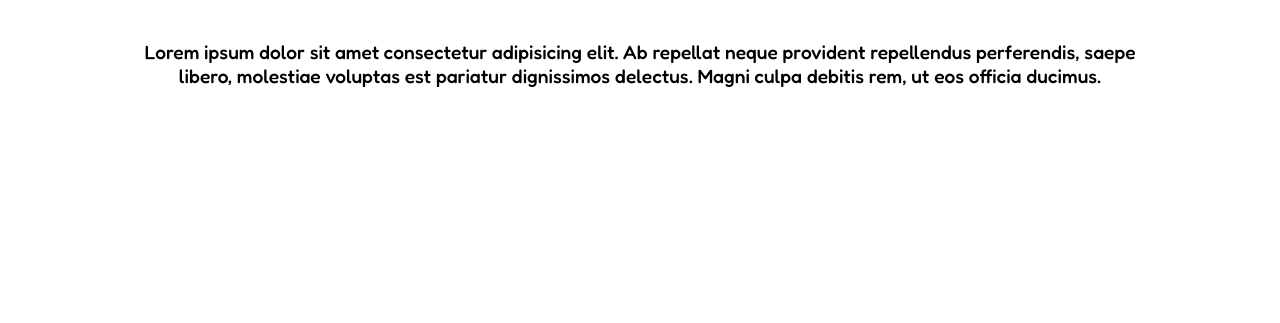
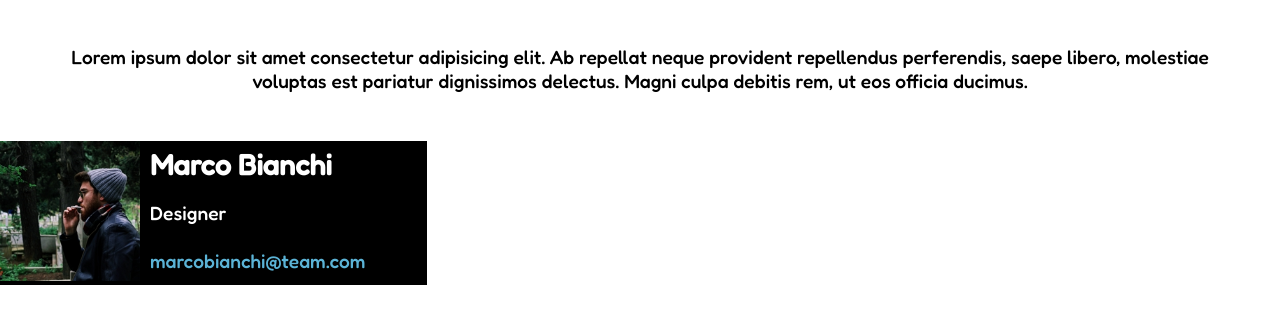
Before and after one commit to Deltafortal/html-css-float-cards, a plain HTML site: page index.html in a window 1280 px wide. Shown: the part 93-416 px from the top of the page. Drawn offline with Linux system fonts and the light colour scheme; a web font is replaced by a local one.

Commit message:
Added first card

```diff
--- a/css/style.css
+++ b/css/style.css
@@ -15,15 +15,21 @@
 
 /* Utilities */
 
+.clearfix::after {
+    content: '';
+    display: table;
+    clear: both
+}
 
 /* Body and container */
 
 body {
     font-family: 'Fredoka', sans-serif;
+    font-size: 1.2rem;
 }
 
 .container {
-    max-width: 1080px;
+    max-width: 1600px;
     margin:auto;
     text-align: center;
 }
@@ -37,6 +43,32 @@ h1 {
 }
 
 p {
-    font-size: 1.2rem;
-    margin: 2.7rem;
+    margin: 3rem;
 }
+
+
+/* main */
+
+.card {
+    color:white;
+    background-color: black;
+    width: calc(100% / 3);
+    line-height: 3rem;
+    text-align: left;
+
+}
+
+h2 {
+    vertical-align: middle;
+}
+
+img {
+    width: 150px;
+    float: left;
+    padding-right: 0.6rem;
+}
+
+a {
+    text-decoration: none;
+    color: var(--link);
+}
--- a/index.html
+++ b/index.html
@@ -27,8 +27,11 @@
         <main>
             <div class="row">
 
-                <div class="card">
-
+                <div class="card clearfix">
+                    <img src="img/male1.png" alt="Marco Bianchi">
+                    <h2>Marco Bianchi</h2>
+                    <div>Designer</div>
+                    <a href="#">marcobianchi@team.com</a>
                 </div>
 
             </div>
```
